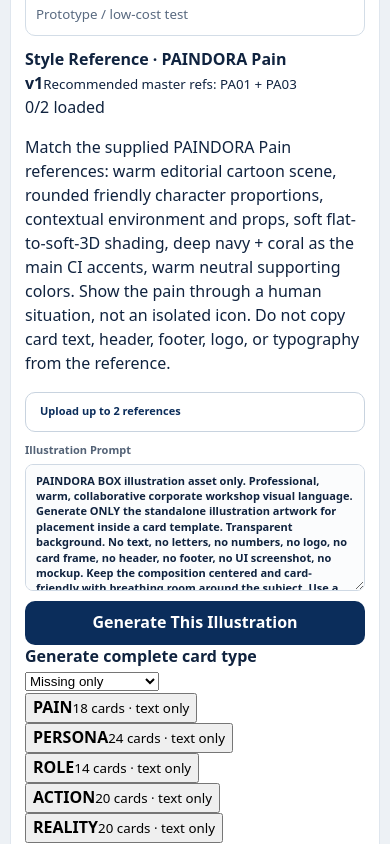
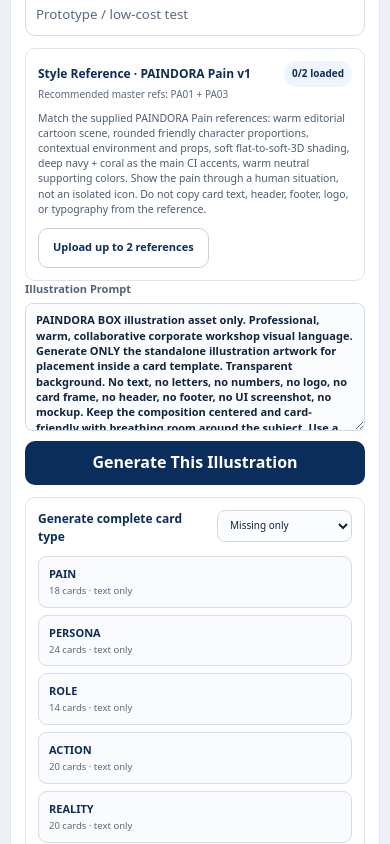
Before and after one commit to thepnatee/paindora-asset-studio, a Next.js app: page / in a window 390 px wide. Shown: the part 1380-2224 px from the top of the page. Built offline with nearby package versions, Linux system fonts and the light colour scheme.

Commit message:
style: add reference and deck generator controls

```diff
--- a/app/styles.css
+++ b/app/styles.css
@@ -1,7 +1,7 @@
 :root { --navy:#0B2D5B; --paper:#FFF9F2; --ink:#10233F; --line:#CCD7E3; --muted:#596A80; }
 * { box-sizing:border-box; }
 html,body { margin:0; min-height:100%; background:#edf1f5; color:var(--ink); font-family:"Noto Sans Thai", ui-sans-serif, system-ui, -apple-system, BlinkMacSystemFont, "Segoe UI", sans-serif; }
-button,input,textarea { font:inherit; }
+button,input,textarea,select { font:inherit; }
 button { -webkit-tap-highlight-color:transparent; }
 .shell { min-height:100vh; }
 .topbar { min-height:82px; padding:14px 22px; background:var(--navy); color:white; display:flex; align-items:center; justify-content:space-between; gap:16px; }
@@ -11,12 +11,12 @@ h1 { margin:2px 0 0; font-size:28px; }
 .button { border:0; border-radius:10px; padding:10px 14px; min-height:40px; background:var(--navy); color:white; cursor:pointer; font-weight:800; }
 .button.secondary { background:white; color:var(--navy); border:1px solid #c8d3df; }
 .button:hover:not(:disabled) { transform:translateY(-1px); }
-.button:focus-visible,.mode-option:focus-visible,.card-item:focus-visible { outline:3px solid #7FB3FF; outline-offset:2px; }
+.button:focus-visible,.mode-option:focus-visible,.card-item:focus-visible,.deck-generate-button:focus-visible { outline:3px solid #7FB3FF; outline-offset:2px; }
 .button:disabled { opacity:.5; cursor:not-allowed; }
 .stats { display:grid; grid-template-columns:repeat(5,1fr); gap:10px; padding:14px 18px; }
 .stat { background:white; border:1px solid #dfe6ee; border-radius:12px; padding:11px 14px; display:flex; justify-content:space-between; }
 .stat span { font-size:11px; color:var(--muted); letter-spacing:.08em; }
-.workspace { display:grid; grid-template-columns:230px 360px minmax(560px,1fr); gap:12px; padding:0 18px 18px; min-height:calc(100vh - 158px); }
+.workspace { display:grid; grid-template-columns:230px 390px minmax(560px,1fr); gap:12px; padding:0 18px 18px; min-height:calc(100vh - 158px); }
 .sidebar,.editor,.preview-panel { background:white; border:1px solid #dfe6ee; border-radius:14px; padding:14px; overflow:auto; }
 .section-title { font-size:12px; font-weight:900; letter-spacing:.08em; text-transform:uppercase; margin-bottom:10px; color:var(--navy); }
 .generator-title { margin-top:18px; padding-top:16px; border-top:1px solid #e1e7ee; }
@@ -27,8 +27,8 @@ h1 { margin:2px 0 0; font-size:28px; }
 .card-item span { font-weight:900; }
 .card-item small { overflow:hidden; white-space:nowrap; text-overflow:ellipsis; color:#44536a; }
 .editor label { display:grid; gap:5px; margin-bottom:10px; font-size:11px; font-weight:900; color:#536276; }
-.editor input,.editor textarea { width:100%; border:1px solid #cfd9e4; border-radius:8px; padding:9px 10px; background:#fbfcfd; color:var(--ink); resize:vertical; line-height:1.4; }
-.editor input:focus,.editor textarea:focus { outline:3px solid #d9e9ff; border-color:#79aef4; }
+.editor input,.editor textarea,.editor select { width:100%; border:1px solid #cfd9e4; border-radius:8px; padding:9px 10px; background:#fbfcfd; color:var(--ink); resize:vertical; line-height:1.4; }
+.editor input:focus,.editor textarea:focus,.editor select:focus { outline:3px solid #d9e9ff; border-color:#79aef4; }
 .cost-note { margin-top:8px; padding:9px 10px; border-radius:8px; background:#fff7df; color:#6f520e; font-size:11px; line-height:1.45; }
 .message { font-size:12px; color:#344760; margin-top:10px; min-height:18px; padding:8px 10px; background:#f4f7fa; border-radius:8px; line-height:1.45; }
 .readability-box { border:1px solid #dbe4ed; border-radius:10px; padding:10px; background:#fafcfe; margin:12px 0; }
@@ -43,20 +43,32 @@ h1 { margin:2px 0 0; font-size:28px; }
 .mode-option small { color:var(--muted); line-height:1.3; }
 .mode-option.active { border-color:var(--navy); background:#eef5ff; box-shadow:inset 0 0 0 1px var(--navy); }
 .generator-actions .button { flex:1 1 140px; }
-.capability-box { margin-top:12px; padding:12px; border:1px solid #dbe4ed; border-radius:10px; background:#fff; }
-.capability-box > b { color:var(--navy); font-size:12px; }
-.capability-row { display:grid; grid-template-columns:18px 1fr; gap:7px; padding-top:9px; color:#236a47; }
-.capability-row div { display:grid; gap:1px; }
-.capability-row strong { font-size:11px; color:var(--ink); }
-.capability-row small { font-size:10px; color:var(--muted); line-height:1.35; }
-.capability-row.muted { color:#8b6a18; }
+.reference-box,.deck-generator-box,.capability-box { margin-top:12px; padding:12px; border:1px solid #dbe4ed; border-radius:10px; background:#fff; }
+.reference-head,.deck-generator-head { display:flex; align-items:flex-start; justify-content:space-between; gap:10px; }
+.reference-head b,.deck-generator-head b,.capability-box > b { color:var(--navy); font-size:12px; }
+.reference-head small { display:block; color:var(--muted); margin-top:2px; font-size:10px; }
+.reference-head > span { white-space:nowrap; font-size:10px; font-weight:800; padding:5px 8px; border-radius:999px; background:#eef5ff; color:var(--navy); }
+.reference-box p { font-size:10.5px; line-height:1.45; color:#4b5d73; margin:9px 0 10px; }
+.reference-upload { display:inline-flex !important; width:auto !important; margin:0 !important; }
+.reference-thumbs { display:flex; align-items:center; gap:7px; margin-top:9px; }
+.reference-thumbs img { width:54px; height:72px; object-fit:cover; border-radius:8px; border:1px solid #ccd8e4; background:#f5f7fa; }
+.tiny-button { border:1px solid #ccd8e4; background:white; color:var(--navy); border-radius:8px; padding:6px 8px; font-size:10px; font-weight:800; cursor:pointer; }
+.deck-generator-head select { width:auto; min-width:135px; padding:6px 8px; font-size:10px; margin:0; }
+.deck-generator-grid { display:grid; grid-template-columns:1fr 1fr; gap:7px; margin-top:10px; }
+.deck-generate-button { text-align:left; border:1px solid #d4dee8; background:#f9fbfd; color:var(--ink); border-radius:9px; padding:9px 10px; cursor:pointer; }
+.deck-generate-button:hover:not(:disabled) { border-color:#82aee6; background:#eef5ff; }
+.deck-generate-button:disabled { opacity:.5; cursor:not-allowed; }
+.deck-generate-button b,.deck-generate-button small { display:block; }
+.deck-generate-button b { color:var(--navy); font-size:11px; }
+.deck-generate-button small { color:var(--muted); font-size:9.5px; line-height:1.35; margin-top:2px; }
+.plan-column { display:grid; gap:4px; border-top:1px solid #edf1f5; padding-top:8px; margin-top:8px; }
+.plan-column strong { font-size:10px; color:#314862; text-transform:uppercase; letter-spacing:.05em; }
+.plan-column small { font-size:10px; color:var(--muted); line-height:1.4; }
 .preview-head { display:flex; justify-content:space-between; gap:12px; align-items:center; margin-bottom:8px; }
 .preview-head .section-title { margin-bottom:2px; }
 .preview-mode { font-size:11px; color:var(--muted); font-weight:700; }
 .preview-stage { min-height:780px; display:flex; align-items:flex-start; justify-content:center; background:#f4f6f8; border-radius:12px; padding:18px; }
 .spec-note { font-size:11px; color:var(--muted); text-align:center; margin-top:8px; }
-
-/* Card canvas: 456:696 = exact 19:29 artwork ratio. */
 .card { width:456px; height:696px; background:var(--paper); border-radius:24px; overflow:hidden; display:grid; grid-template-rows:70px 1fr 68px; box-shadow:0 16px 40px rgba(11,45,91,.12); border:3px solid var(--accent); color:var(--ink); }
 .card-header { display:flex; align-items:center; justify-content:space-between; padding:12px 18px; background:var(--navy); color:white; }
 .deck-pill { border-left:8px solid var(--accent); padding-left:12px; font-size:16px; font-weight:900; letter-spacing:.065em; }
@@ -76,8 +88,6 @@ h1 { margin:2px 0 0; font-size:28px; }
 .card-footer { padding:10px 16px; display:flex; gap:8px; align-items:center; background:color-mix(in srgb, var(--accent) 9%, white); color:var(--navy); overflow:hidden; }
 .footer-chip { display:inline-flex; align-items:center; justify-content:center; min-height:34px; padding:7px 11px; border-radius:999px; background:white; border:1px solid color-mix(in srgb, var(--accent) 36%, #c6d1dd); font-size:12px; line-height:1.2; font-weight:900; white-space:nowrap; }
 .footer-meta { font-size:11.5px; line-height:1.3; font-weight:700; overflow:hidden; }
-
-/* Senior Friendly is the default production/accessibility mode. */
 .card.mode-senior { grid-template-rows:72px 1fr 72px; }
 .card.mode-senior .deck-pill { font-size:17px; }
 .card.mode-senior .card-id { font-size:14px; }
@@ -89,42 +99,19 @@ h1 { margin:2px 0 0; font-size:28px; }
 .card.mode-senior .info-value { font-size:15.5px; line-height:1.45; font-weight:650; }
 .card.mode-senior .footer-chip { min-height:36px; font-size:12.5px; }
 .card.mode-senior .footer-meta { font-size:12px; }
-
-/* Standard retains more density for teams that prefer it. */
 .card.mode-standard .illustration-zone { height:196px; flex-basis:196px; }
 .card.mode-standard .info-value { font-size:13.5px; }
 .card.mode-standard .info-label { font-size:13.5px; }
 .card.mode-standard .title-block h2 { font-size:30px; }
-
-/* Lean Ink removes large tinted fills and expensive decorative coverage. */
 .card.mode-lean { background:#fff; box-shadow:none; }
 .card.mode-lean .illustration-zone { background:#fff; border:1px solid #d9e1e8; }
 .card.mode-lean .card-footer { background:#fff; border-top:1px solid #d5dee7; }
 .card.mode-lean .footer-chip { background:#fff; }
 .card.mode-lean .title-block:after { height:3px; }
-
-/* Monochrome is for cheapest prototypes and photocopy testing. */
 .card.mode-mono { --accent:#334155 !important; background:#fff; border-color:#334155; box-shadow:none; filter:grayscale(1); }
 .card.mode-mono .card-header { background:#172033; }
 .card.mode-mono .illustration-zone,.card.mode-mono .card-footer { background:#fff; border-color:#cbd5e1; }
 .card.mode-mono .footer-chip { border-color:#8794a5; }
-
-@media(max-width:1240px){
-  .workspace{grid-template-columns:210px 330px minmax(480px,1fr)}
-}
-@media(max-width:1080px){
-  .workspace{grid-template-columns:210px 1fr}
-  .preview-panel{grid-column:1/-1}
-  .stats{grid-template-columns:repeat(3,1fr)}
-}
-@media(max-width:720px){
-  .topbar{align-items:flex-start;flex-direction:column;height:auto}
-  .stats{grid-template-columns:1fr 1fr;padding:10px}
-  .workspace{display:block;padding:0 10px 10px}
-  .sidebar,.editor,.preview-panel{margin-bottom:10px;max-height:none}
-  .sidebar{max-height:300px}
-  .mode-grid{grid-template-columns:1fr}
-  .preview-head{align-items:flex-start;flex-direction:column}
-  .preview-stage{overflow:auto;justify-content:flex-start;min-height:auto}
-  .card{transform-origin:top left;transform:scale(.82);margin-right:-82px;margin-bottom:-125px}
-}
+@media(max-width:1240px){ .workspace{grid-template-columns:210px 350px minmax(480px,1fr)} }
+@media(max-width:1080px){ .workspace{grid-template-columns:210px 1fr}.preview-panel{grid-column:1/-1}.stats{grid-template-columns:repeat(3,1fr)} }
+@media(max-width:720px){ .topbar{align-items:flex-start;flex-direction:column;height:auto}.stats{grid-template-columns:1fr 1fr;padding:10px}.workspace{display:block;padding:0 10px 10px}.sidebar,.editor,.preview-panel{margin-bottom:10px;max-height:none}.sidebar{max-height:300px}.mode-grid,.deck-generator-grid{grid-template-columns:1fr}.preview-head{align-items:flex-start;flex-direction:column}.preview-stage{overflow:auto;justify-content:flex-start;min-height:auto}.card{transform-origin:top left;transform:scale(.82);margin-right:-82px;margin-bottom:-125px} }
```
